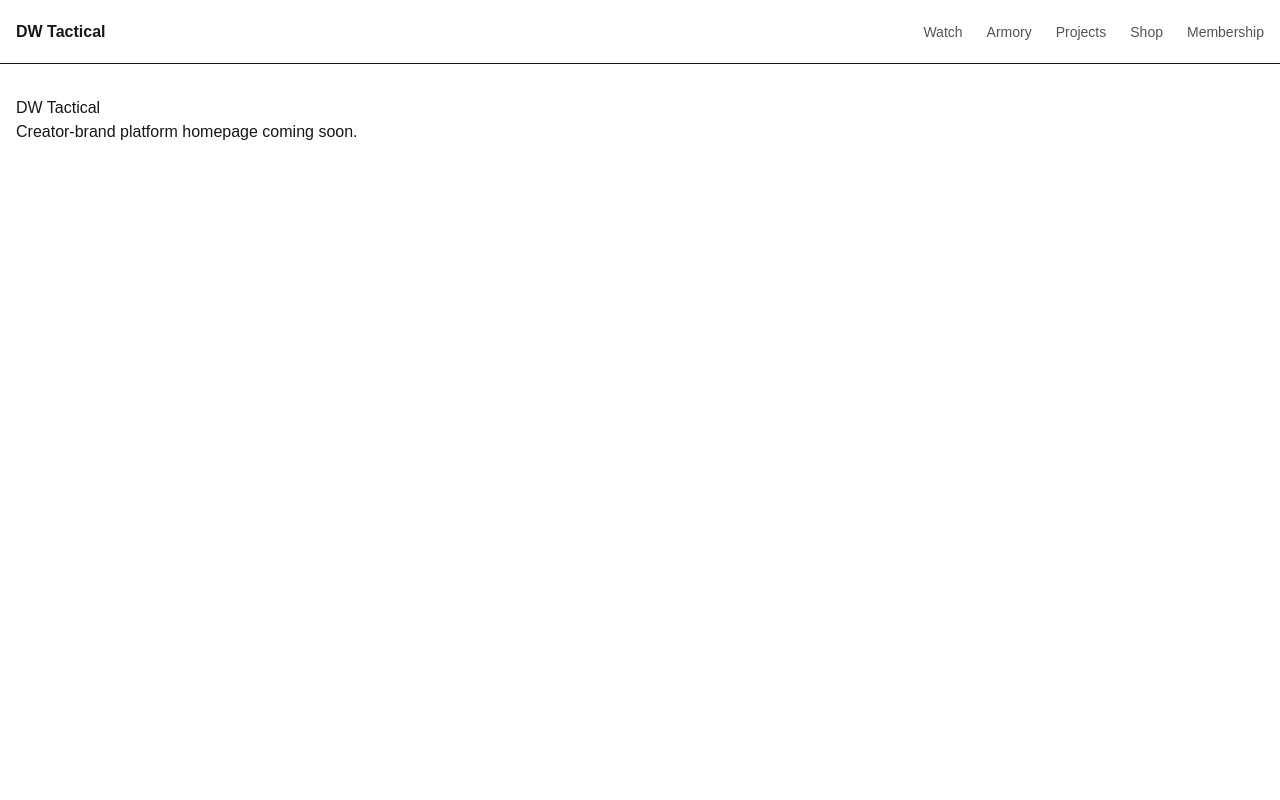
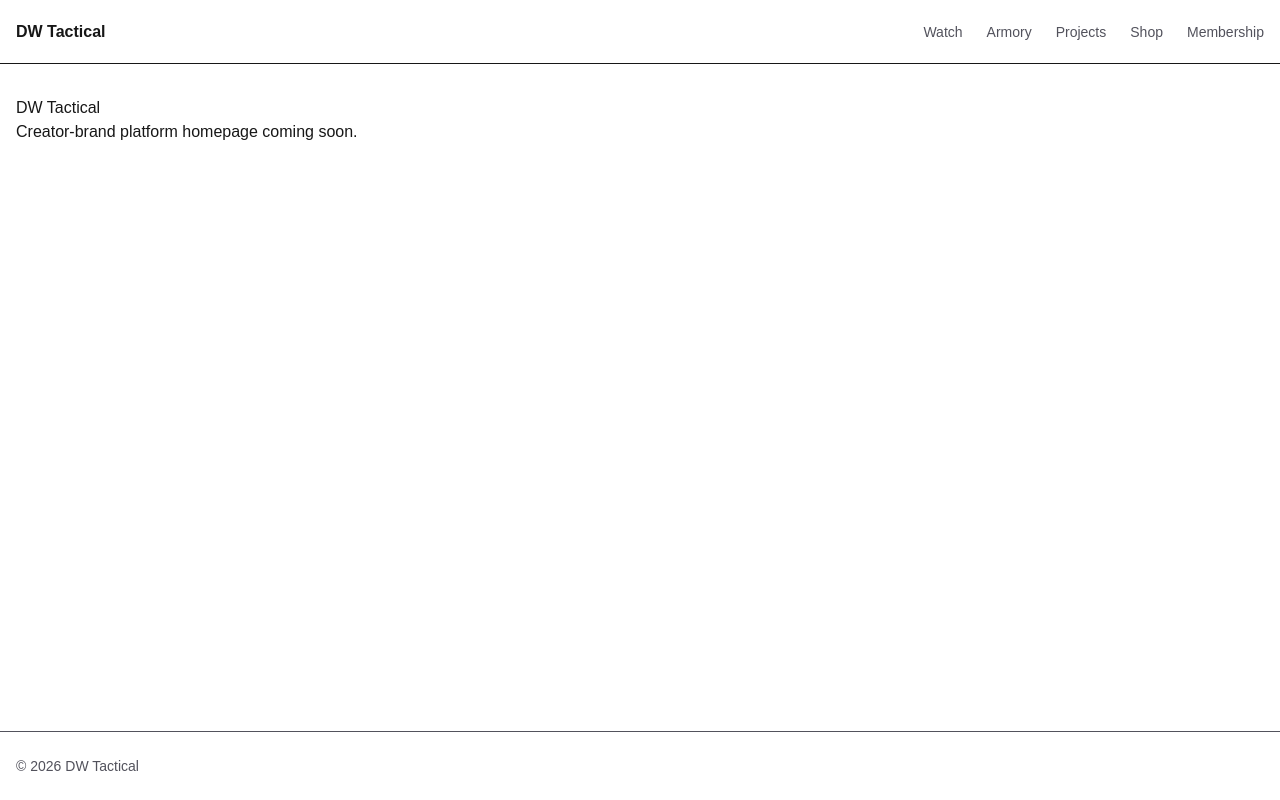
Before and after one commit to WarscherProgramming/brand-platform, a Next.js app in the folder apps/web/: page / in a window 1280 px wide. Built offline with nearby package versions, Linux system fonts and the light colour scheme.

Commit message:
feat: add site footer to app shell

```diff
--- a/apps/web/src/app/layout.tsx
+++ b/apps/web/src/app/layout.tsx
@@ -3,6 +3,7 @@ import { Geist, Geist_Mono } from "next/font/google";
 import "./globals.css";
 import { SiteHeader } from "@/components/layout/site-header";
 import { PageContainer } from "@/components/layout/page-container";
+import { SiteFooter } from "@/components/layout/site-footer";
 
 const geistSans = Geist({
   variable: "--font-geist-sans",
@@ -29,6 +30,7 @@ export default function RootLayout({
       <body className="min-h-full flex flex-col">
         <SiteHeader />
         <PageContainer>{children}</PageContainer>
+        <SiteFooter />
       </body>
     </html>
   );
--- /dev/null
+++ b/apps/web/src/components/layout/site-footer.tsx
@@ -0,0 +1,7 @@
+export function SiteFooter() {
+  return (
+    <footer className="py-6 border-t px-4 text-sm text-zinc-600">
+      © {new Date().getFullYear()} DW Tactical
+    </footer>
+  );
+}
```
